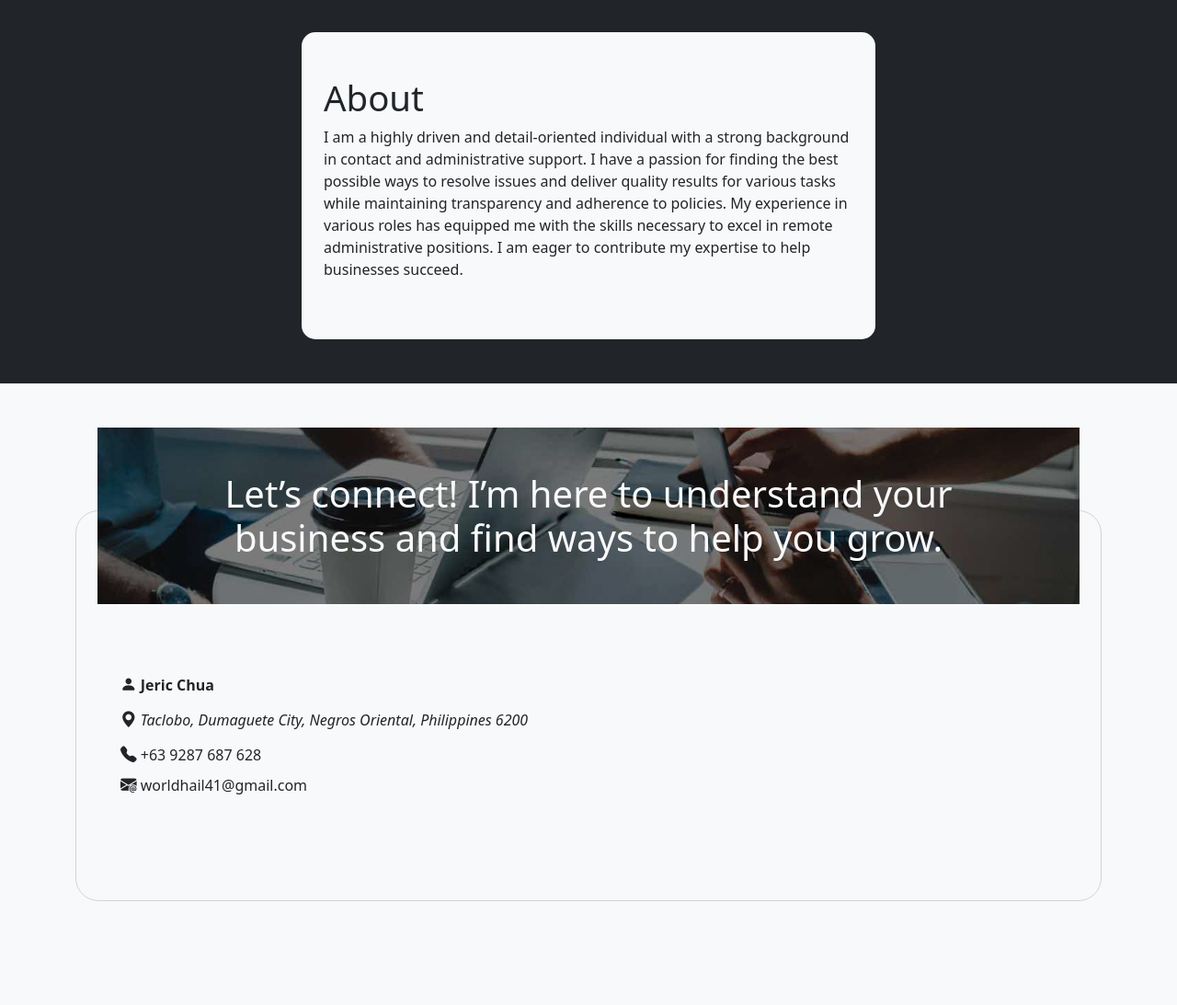
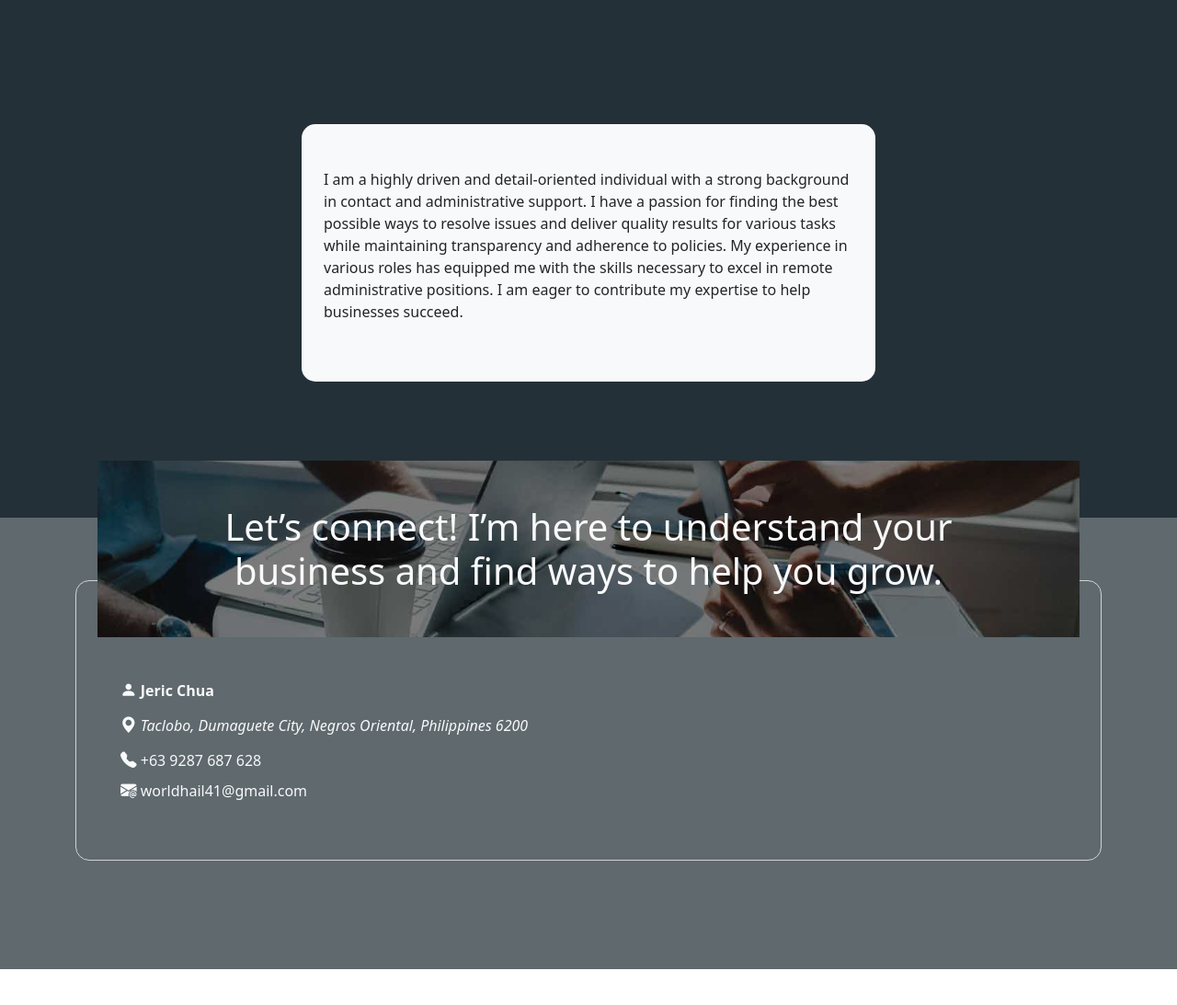
Before and after one commit to worldhail/va-portfolio, a website: page index.html in a window 1280 px wide. Shown: the part 4100-5193 px from the top of the page at 92% size. After the commit the page ends 5154 px from the top, so only its background shows below. Drawn offline with nearby package versions, Linux system fonts and the light colour scheme.

Commit message:
Overlap the about section to contact to connect

```diff
--- a/assets/scss/_contact-section.scss
+++ b/assets/scss/_contact-section.scss
@@ -16,10 +16,10 @@
 
 .contact-information {
     border: 1px solid lightgrey;
-    border-radius: 25px;
-    padding: 180px 0 100px;
+    border-radius: 15px;
+    padding: 110px 0 50px;
     position: relative;
-    top: -110px;
+    top: -70px;
     z-index: 0;
 
     p {
@@ -30,3 +30,7 @@
         font-size: 1.1rem;
     }
 }
+
+.contact-section {
+    background-color: #5f696e;
+}
--- a/assets/scss/styles.scss
+++ b/assets/scss/styles.scss
@@ -66,6 +66,13 @@ strong {
     font-weight: 600;
 }
 
-.about-conatiner {
+.about-container {
     border-radius: 15px;
+    margin: 100px auto;
 }
+
+.about-section {
+    margin-bottom: -110px;
+    position: relative;
+    background-color: #233037;
+}
--- a/index.html
+++ b/index.html
@@ -183,9 +183,8 @@
                     </div>
                 </div>
             </section>
-            <section class="bg-dark py-5 px-3">
-                <div class="about-conatiner col-md-6 bg-light mx-auto py-5 px-4">
-                    <h1 class="content-heading">About</h1>
+            <section class="about-section py-5 px-3">
+                <div class="about-container col-sm-6 bg-light mx-auto py-5 px-4">
                     <p class="about-me">
                         I am a highly driven and detail-oriented individual with a strong background
                         in contact and administrative support. I have a passion for finding the best
@@ -196,7 +195,7 @@
                     </p>
                 </div>
             </section>
-            <section class="bg-light text-dark contact-section py-5">
+            <section class="text-light contact-section py-5">
                 <div class="container-md">
                     <div class="map-placeholder text-center mx-4">
                         <div class="darken-background"></div>
```
Also changed, not shown: assets/css/styles.css, 1 other file.
